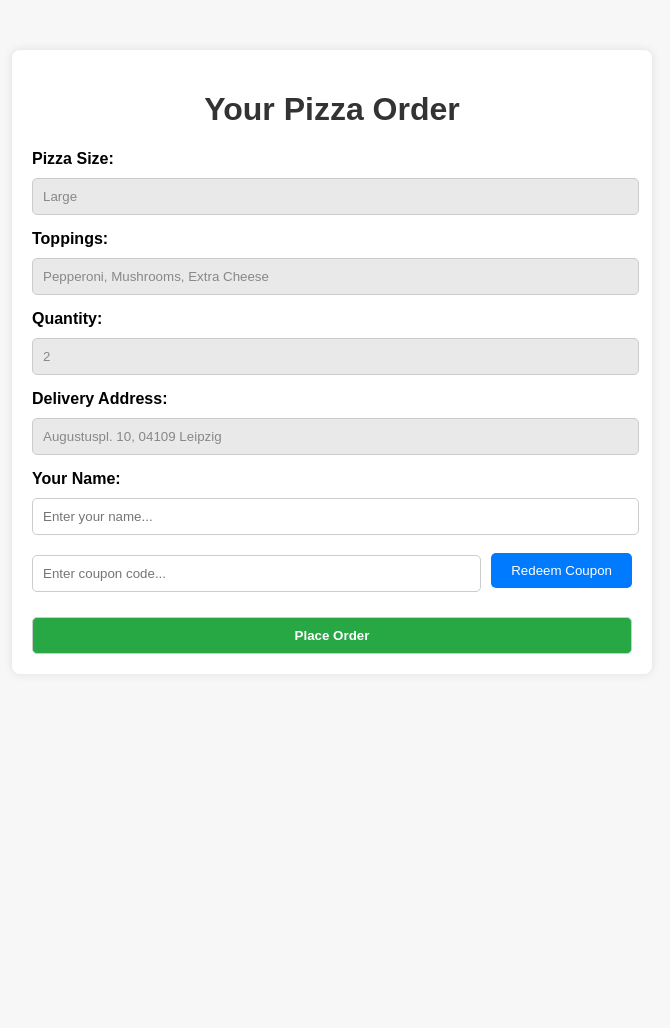
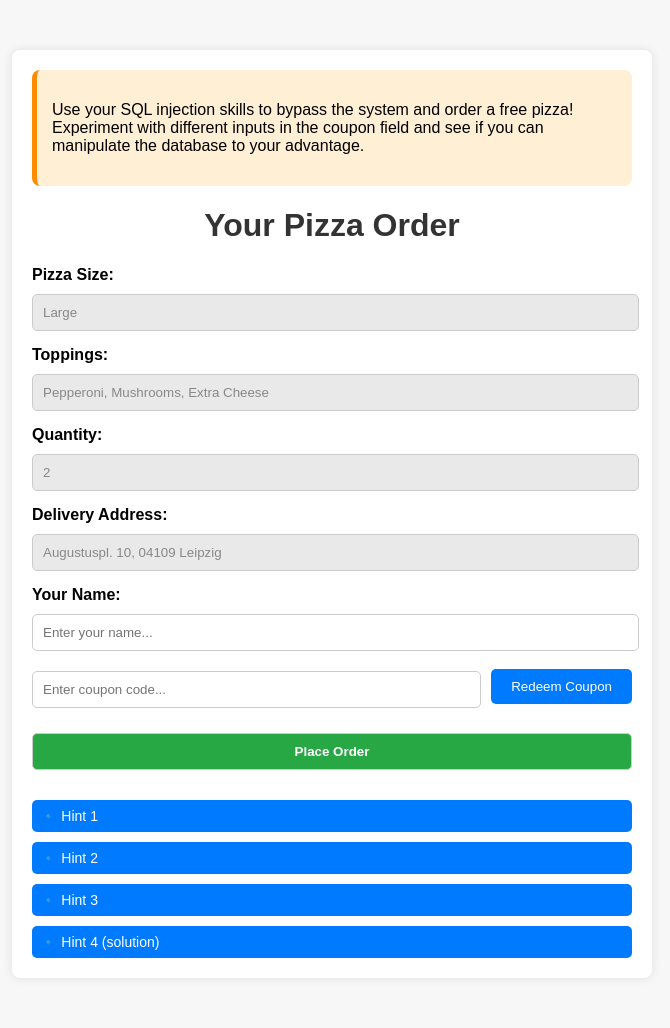
Before and after one commit to Anton-Gasse/pizza-sql-injection, a Flask app: page /injection in a window 1280 px wide. Shown: the whole page, without its empty margins (308-978 px from the left). Before the commit the page ends 654 px from the top, so only its background shows below. Run offline with Flask 3, Linux system fonts and the light colour scheme; some libraries are stand-ins or nearby versions.

Commit message:
feat: add task and hints

```diff
--- a/templates/injection.html
+++ b/templates/injection.html
@@ -27,10 +27,19 @@
             margin-bottom: 15px;
             margin-right: 15px;
         }
+        .task-description {
+            background: #ffefd5;
+            padding: 15px;
+            border-left: 5px solid #ff8c00;
+            margin-bottom: 20px;
+            border-radius: 8px;
+            text-align: left;
+        }
         label {
             display: block;
             font-weight: bold;
             margin-bottom: 5px;
+            text-align: left;
         }
         .fixed-input {
             width: 100%;
@@ -86,6 +95,39 @@
             margin-top: 10px;
             color: #007bff;
             font-weight: bold;
+        }
+        .hint-section {
+            margin-top: 20px;
+            text-align: left;
+        }
+
+        .hint-button {
+            background: #007bff;
+            color: white;
+            padding: 8px;
+            border: none;
+            cursor: pointer;
+            border-radius: 5px;
+            width: 100%;
+            font-size: 14px;
+            transition: 0.3s;
+            text-align: left;
+            margin-top: 10px;
+        }
+
+        .hint-button:hover {
+            background: #0056b3;
+        }
+
+        .hint-content {
+            display: none;
+            background: #eef6ff;
+            padding: 10px;
+            margin-top: 5px;
+            border-radius: 8px;
+            border-left: 4px solid #4f8aca;
+            font-size: 14px;
+            color: #333;
         }
 
     </style>
@@ -168,6 +210,9 @@
 </head>
 <body>
     <div class="container">
+        <div class="task-description">
+            <p>Use your SQL injection skills to bypass the system and order a free pizza! Experiment with different inputs in the coupon field and see if you can manipulate the database to your advantage.</p>
+        </div>
         <h1>Your Pizza Order</h1>
 
         <form action="#" method="POST" onsubmit="handleFormSubmit(event)">
@@ -208,6 +253,42 @@
                 <input type="submit" value="Place Order" name="place_order">
             </div>
         </form>
+
+        <div class="hint-section">
+                <button class="hint-button" onclick="toggleHint('hint1')">🔹 Hint 1</button>
+                <div class="hint-content" id="hint1">
+                    Teste einmal die Funktionsweise der Seite mit einem ausgedachten Code, um zu verstehen was passiert und welche Angriffsmöglichkeiten es gibt.
+                </div>
+
+                <button class="hint-button" onclick="toggleHint('hint2')">🔹 Hint 2</button>
+                <div class="hint-content" id="hint2">
+                    Die Eingabe eines Coupons löst eine SELECT-Abfrage aus, dessen Ergebnis beim Einlösen dargestellt wird. Dadurch kann durch eine SQL-Injection eine eigene SELECT-Anfrage formuliert werden, dessen Ergebnis dann zu sehen ist.
+                </div>
+
+                <button class="hint-button" onclick="toggleHint('hint3')">🔹 Hint 3</button>
+                <div class="hint-content" id="hint3">
+                    Durch eine eigene SELECT-Abfrage kann die Tabelle, welche die Coupons enthält wird ausgegeben werden und der entsprechende Coupon anschließend verwendet werden
+                </div>
+
+                <button class="hint-button" onclick="toggleHint('hint4')">🔹 Hint 4 (solution)</button>
+                <div class="hint-content" id="hint4">
+                    Versuch folgende SQL-Injection: '; select * from coupon; --
+                </div>
+
+            </div>
+        </div>
+
+        <script>
+            function toggleHint(hintId) {
+                var hint = document.getElementById(hintId);
+
+                if (hint.style.display === "none" || hint.style.display === "") {
+                    hint.style.display = "block";
+                } else {
+                    hint.style.display = "none";
+                }
+            }
+        </script>
     </div>
 </body>
 </html>
```
